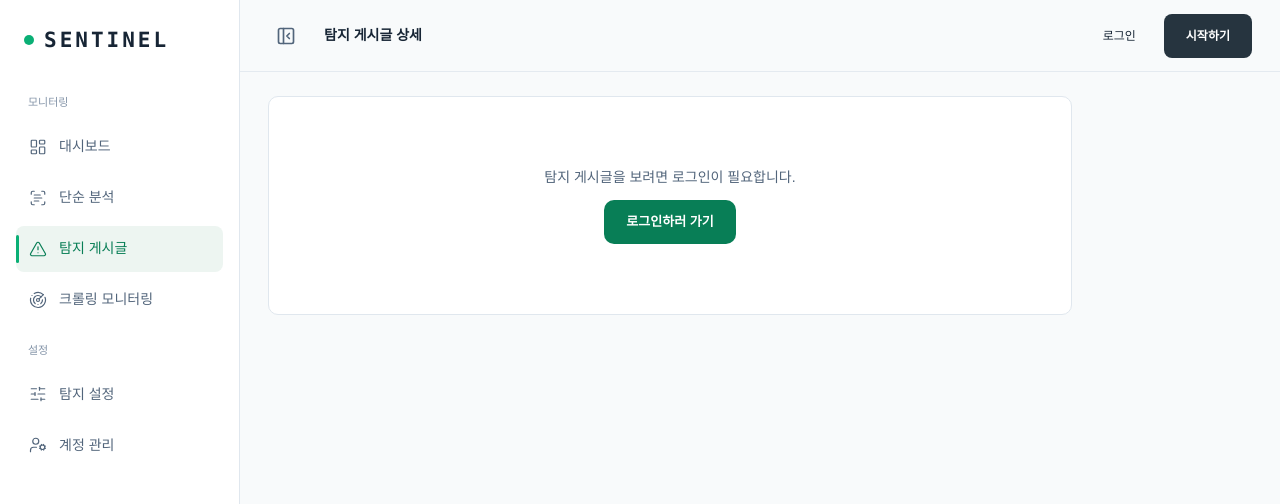
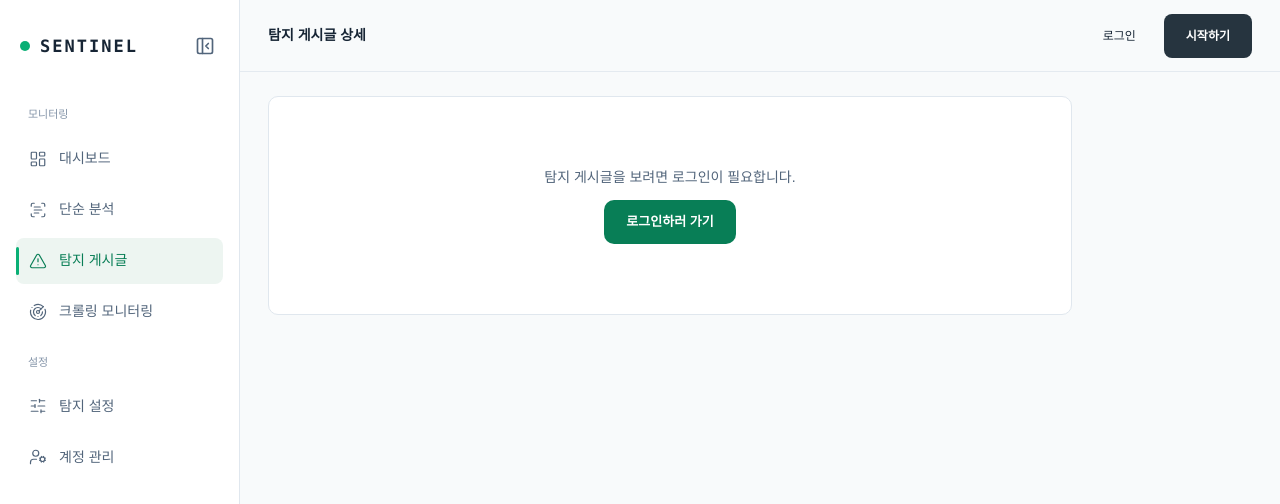
Before and after one commit to HelI-OKitty/drug-detection-frontend, a Next.js app: page /detections/1 in a window 1280 px wide. Shown: the top 504 px of the page. Built offline with nearby package versions, Linux system fonts and the light colour scheme; no server answers.

Commit message:
fix: move sidebar toggle into sidebar header

```diff
--- a/src/components/console-shell.tsx
+++ b/src/components/console-shell.tsx
@@ -39,8 +39,16 @@ export function ConsoleShell({ children, memberInfo }: { children: ReactNode; me
   return (
     <div className={`${styles.shell} ${collapsed ? styles.collapsed : ""}`}>
       <aside id="console-sidebar" className={styles.sidebar}>
+        <div className={styles.sidebarHeader}>
         <Link href="/" className={styles.brand} aria-label="SENTINEL 홈"><i /><span>SENTINEL</span></Link>
-        <nav aria-label="콘솔 메뉴" className={styles.nav}>
+          <button type="button" className={styles.sidebarToggle} onClick={toggleSidebar}
+            aria-label={collapsed ? "사이드바 펼치기" : "사이드바 접기"}
+            title={collapsed ? "사이드바 펼치기" : "사이드바 접기"}
+            aria-expanded={!collapsed} aria-controls="console-navigation">
+            {collapsed ? <PanelLeftOpen aria-hidden="true" /> : <PanelLeftClose aria-hidden="true" />}
+          </button>
+        </div>
+        <nav id="console-navigation" aria-label="콘솔 메뉴" className={styles.nav}>
           <p>모니터링</p>
           <Link href="/dashboard" aria-label="대시보드" title={collapsed ? "대시보드" : undefined} aria-current={pathname === "/dashboard" ? "page" : undefined}><LayoutDashboard aria-hidden="true" /><span>대시보드</span></Link>
           <Link href="/analyze" aria-label="단순 분석" title={collapsed ? "단순 분석" : undefined} aria-current={pathname === "/analyze" ? "page" : undefined}><ScanText aria-hidden="true" /><span>단순 분석</span></Link>
@@ -53,12 +61,6 @@ export function ConsoleShell({ children, memberInfo }: { children: ReactNode; me
       </aside>
       <div className={styles.workspace}>
         <header className={styles.topbar}>
-          <button type="button" className={styles.sidebarToggle} onClick={toggleSidebar}
-            aria-label={collapsed ? "사이드바 펼치기" : "사이드바 접기"}
-            title={collapsed ? "사이드바 펼치기" : "사이드바 접기"}
-            aria-expanded={!collapsed} aria-controls="console-sidebar">
-            {collapsed ? <PanelLeftOpen aria-hidden="true" /> : <PanelLeftClose aria-hidden="true" />}
-          </button>
           <strong>{title}</strong><div className={styles.memberInfo}>{memberInfo}</div></header>
         {children}
       </div>
--- a/src/components/console.module.css
+++ b/src/components/console.module.css
@@ -162,6 +162,8 @@
   .preview .chartArea { height:120px; }
 }
 
+.sidebarHeader { display:flex; align-items:center; justify-content:space-between; gap:8px; min-height:36px; }
+.sidebarHeader .brand { margin-left:4px; font-size:17px; letter-spacing:2px; }
 .sidebarToggle { display:grid; place-items:center; flex-shrink:0; width:36px; height:36px; padding:0; border:0; border-radius:6px; background:transparent; color:#52657b; cursor:pointer; }
 .sidebarToggle:hover { background:#edf1f4; }
 .sidebarToggle:focus-visible { outline:2px solid #087e56; outline-offset:2px; }
@@ -169,11 +171,12 @@
 @media(min-width:761px) {
   .shell.collapsed { grid-template-columns:72px minmax(0,1fr); }
   .collapsed .sidebar { padding-left:12px; padding-right:12px; }
-  .collapsed .brand { margin-left:0; justify-content:center; height:25px; }
+  .collapsed .sidebarHeader { justify-content:center; }
+  .collapsed .sidebarHeader .brand { display:none; }
   .collapsed .brand span, .collapsed .nav a span { display:none; }
   .collapsed .nav > p { height:1px; overflow:hidden; font-size:0; margin:14px 8px 8px; background:#e0e7ee; }
   .collapsed .nav a { justify-content:center; padding:10px; }
 }
 @media(max-width:760px) {
-  .collapsed .sidebar { display:none; }
+  .collapsed .nav { display:none; }
 }
```
